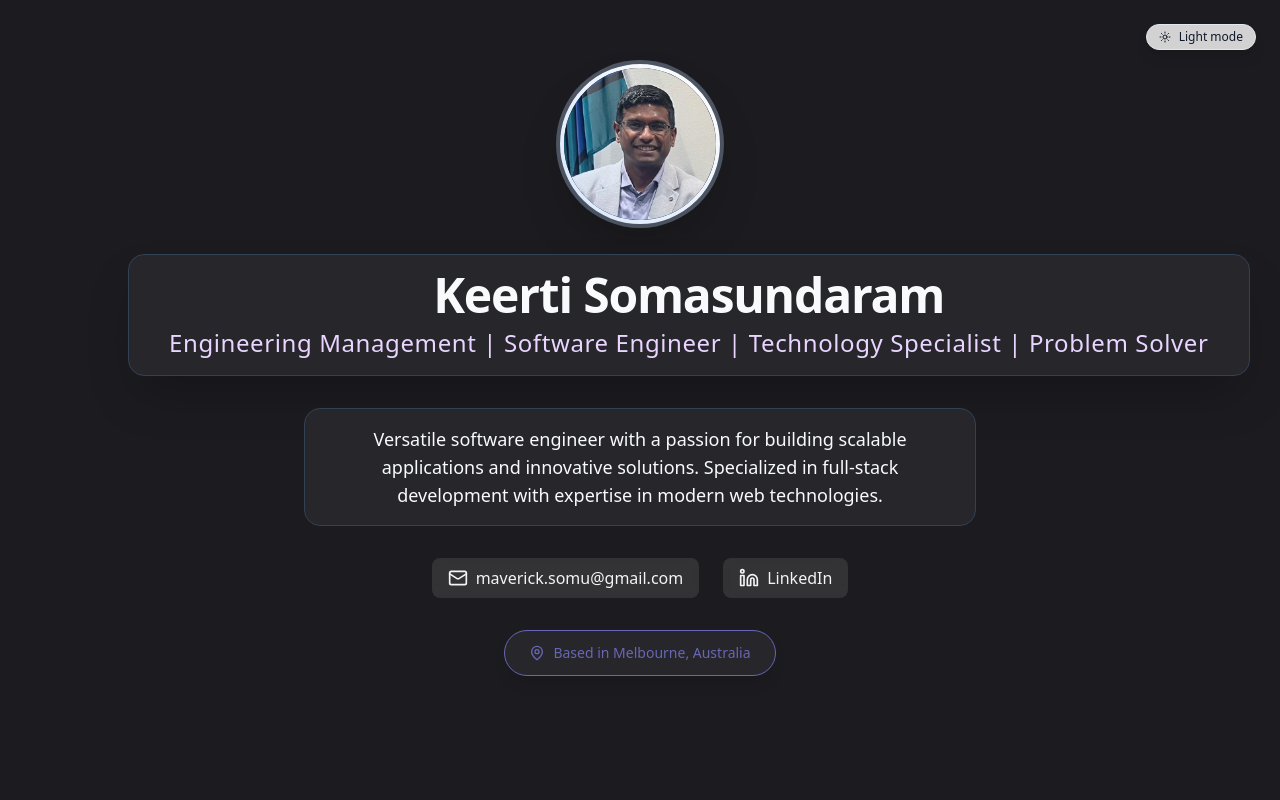
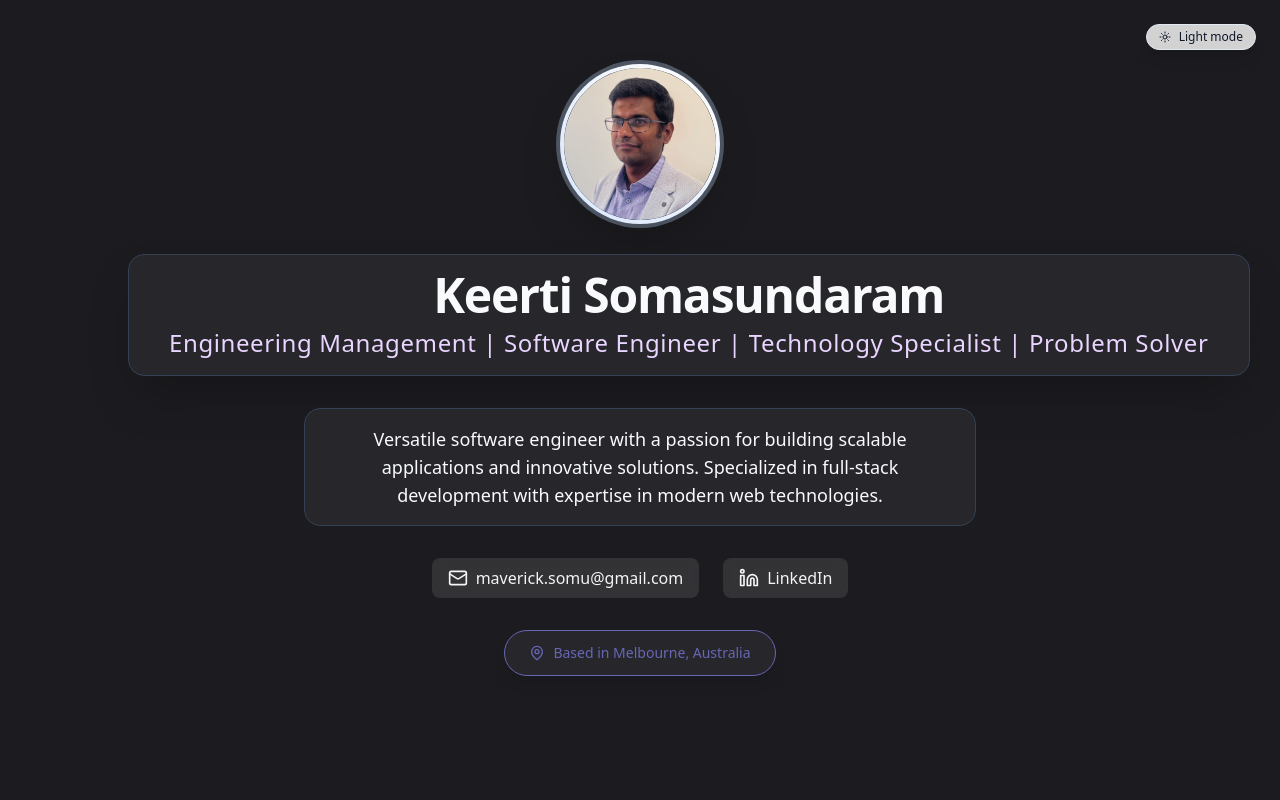
Before and after one commit to keertisomu/project, a React (Vite) app: page / in a window 1280 px wide. Shown: the top 800 px of the page. Built offline with nearby package versions, Linux system fonts and the light colour scheme.

Commit message:
add new profile pic

```diff
--- a/src/components/Header.tsx
+++ b/src/components/Header.tsx
@@ -49,7 +49,7 @@ const Header: React.FC<HeaderProps> = ({ personal, theme, onToggleTheme }) => {
           {/* Profile Photo */}
           <div className="relative inline-block mb-6">
             <img
-              src="/github-photo.jpeg"
+              src="/profile-pic.jpg"
               alt={`${personal.name} - Profile Photo`}
               className="w-32 h-32 md:w-40 md:h-40 rounded-full object-cover shadow-2xl border-4 border-white mx-auto ring-4 ring-blue-200/30"
             />
```
Also changed, not shown: public/profile-pic.jpg (added).
